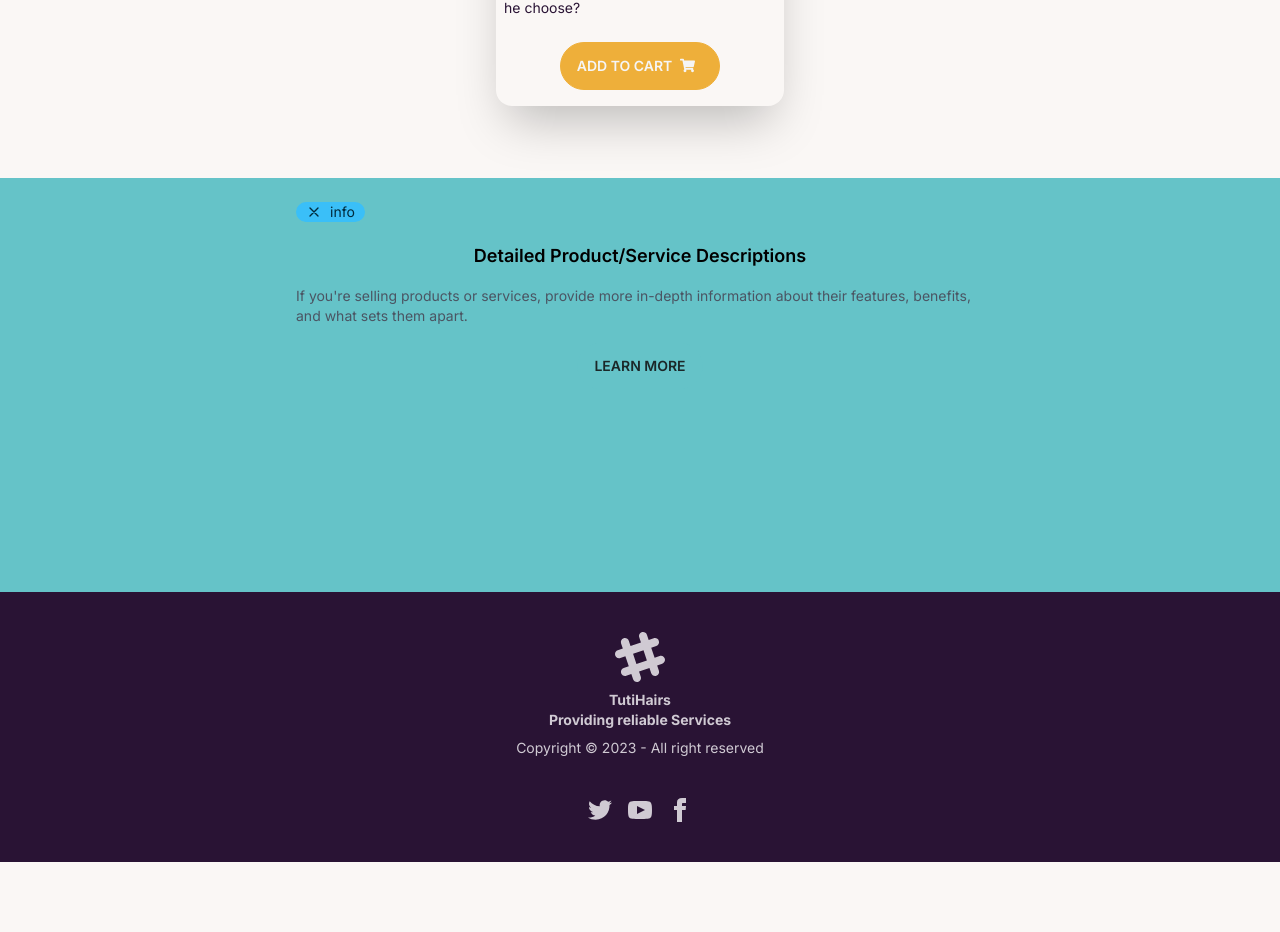
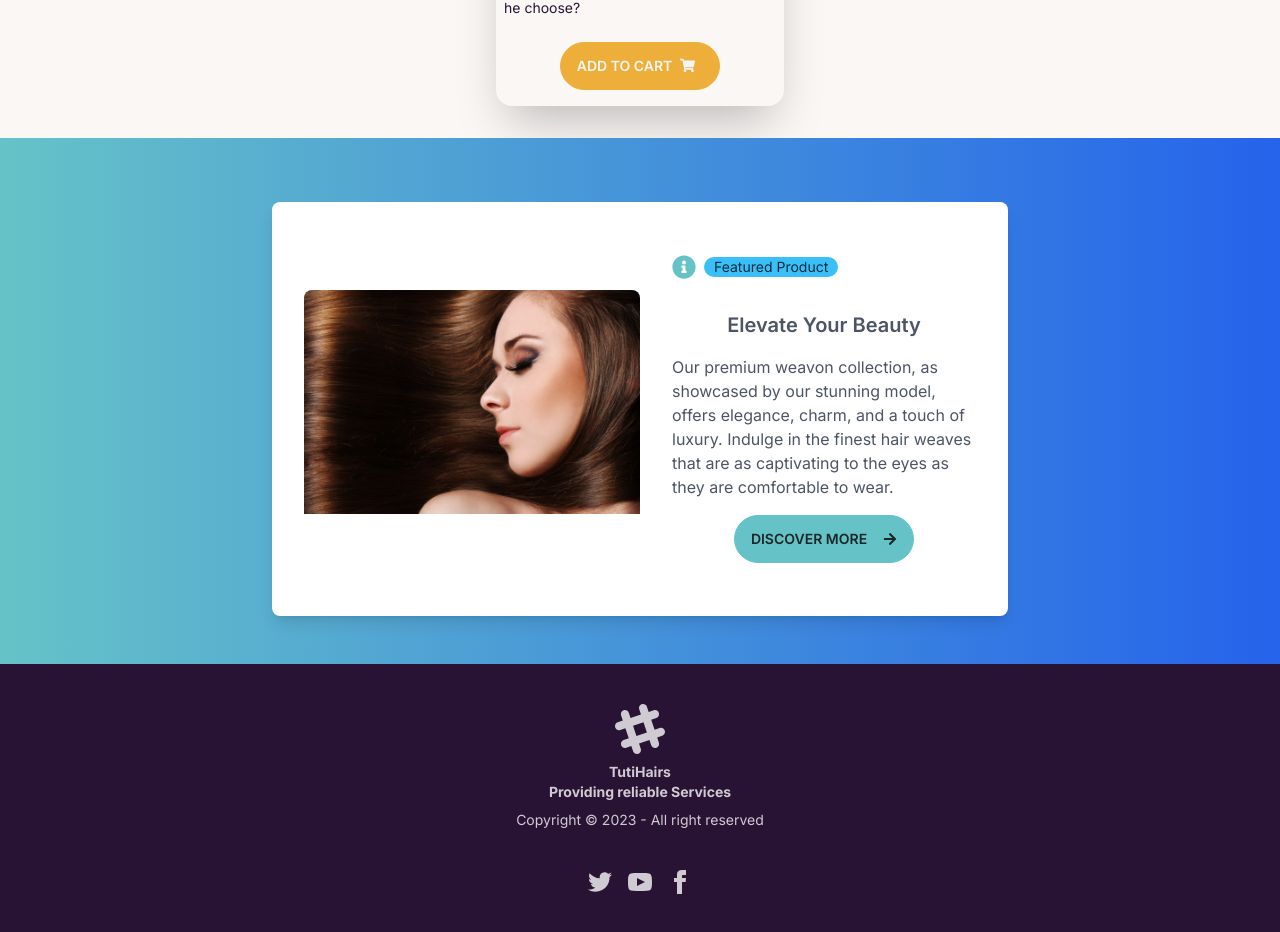
Before and after one commit to lokytech5/tuti-app, a Next.js app: page / in a window 1280 px wide. Shown: the part 2873-3805 px from the top of the page. Before the commit the page ends 3735 px from the top, so only its background shows below. Built offline with nearby package versions, Linux system fonts and the light colour scheme.

Commit message:
redesign company's product description section

```diff
--- a/app/home/ProductDescription.tsx
+++ b/app/home/ProductDescription.tsx
@@ -1,27 +1,47 @@
 import React from 'react'
+import { FaArrowRight, FaInfoCircle } from 'react-icons/fa'
+import Image from 'next/image'
+import pic1 from '../../public/images/hair4.jpg'
 
 const ProductDescription = () => {
   return (
-     <section className="bg-primary">
-      <div className="flex justify-center mt-10">
-      <div className="artboard artboard-horizontal phone-3">
-        <div className="p-6 space-y-4">
-        <div className="badge badge-info gap-2">
-  <svg xmlns="http://www.w3.org/2000/svg" fill="none" viewBox="0 0 24 24" className="inline-block w-4 h-4 stroke-current"><path strokeLinecap="round" strokeLinejoin="round" strokeWidth="2" d="M6 18L18 6M6 6l12 12"></path></svg>
-  info
-</div>
-          <h2 className="text-lg font-semibold text-center">Detailed Product/Service Descriptions</h2>
-          <p className="text-sm text-gray-600">
-            If you're selling products or services, provide more in-depth information about their features, benefits, and what sets them apart.
-          </p>
-          <div className="flex justify-center mt-4">
-            <button className="btn btn-primary">Learn More</button>
-          </div>
+    <section className="bg-gradient-to-r from-primary to-blue-600 py-4 md:py-12">
+    <div className="flex justify-center mt-2 md:mt-4">
+        <div className="artboard artboard-horizontal phone-3 sm:min-h-40 bg-white p-4 md:p-8 rounded-lg shadow-lg flex flex-col md:flex-row">
+
+
+            {/* Placeholder for Image */}
+            <div className="flex-none w-full md:w-1/2 mt-8 md:mt-14 md:mb-0 md:mr-8">
+                <div className="w-full h-56 md:h-96 rounded overflow-hidden">
+                    <figure className="overflow-hidden rounded-t-lg">
+                        <Image src={pic1} alt="woman with hair" width={284} height={213} layout="responsive" className="object-cover" />
+                    </figure>
+                </div>
+            </div>
+
+            {/* Description */}
+            <div className="flex flex-col justify-center space-y-3 md:space-y-4 w-full md:w-1/2">
+                <div className="flex items-center space-x-1 md:space-x-2 mb-2 md:mb-4">
+                    <FaInfoCircle className="text-primary w-5 h-5 md:w-6 md:h-6" />
+                    <span className="badge badge-info">Featured Product</span>
+                </div>
+                <h2 className="text-lg md:text-xl font-semibold text-center text-gray-600 mb-1 md:mb-2 sm:mb-12">Elevate Your Beauty</h2>
+                <p className="text-gray-600 mb-4">
+                    Our premium weavon collection, as showcased by our stunning model,
+                    offers elegance, charm, and a touch of luxury. Indulge in the finest
+                    hair weaves that are as captivating to the eyes as they are comfortable to wear.
+                </p>
+                <div className="flex justify-center">
+                    <button className="btn btn-primary flex items-center space-x-1 md:space-x-2 hover:bg-blue-800 transition-colors duration-300">
+                        <span>Discover More</span>
+                        <FaArrowRight />
+                    </button>
+                </div>
+            </div>
         </div>
-      </div>
     </div>
+</section>
 
-      </section>
   )
 }
 
```
Also changed, not shown: public/images/hair4.jpg (added).
